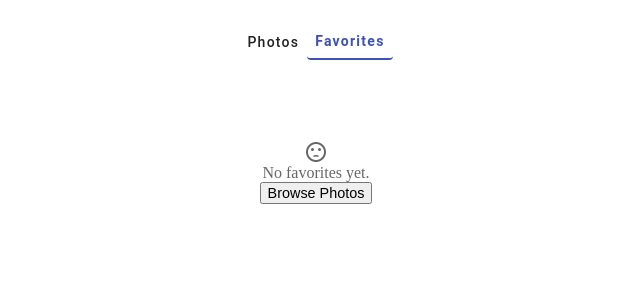
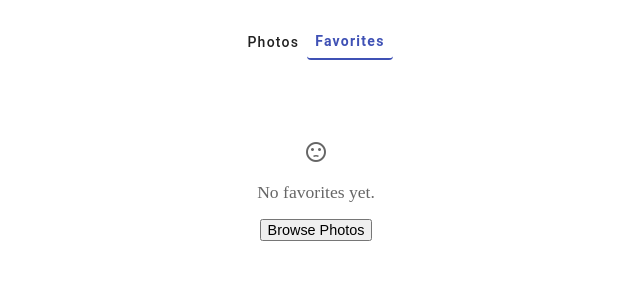
Before and after one commit to thanasismak/photo-library, an Angular app: page /favorites in a window 1280 px wide. Shown: the top 300 px of the page, without its empty margins (324-964 px from the left). Built offline with nearby package versions, Linux system fonts and the light colour scheme.

Commit message:
fix test

```diff
--- a/src/app/features/favorites/favorite-page/favorite-page.html
+++ b/src/app/features/favorites/favorite-page/favorite-page.html
@@ -8,7 +8,7 @@
 <ng-template #noFavoritesTemplate>
     <div class="empty-state">
         <mat-icon fontIcon="sentiment_dissatisfied"></mat-icon>
-        <div>No favorites yet.</div>
+        <p>No favorites yet.</p>
         <button mat-stroked-button color="primary" [routerLink]="['/photos']">
             Browse Photos
         </button>
```
Also changed, not shown: 1 other file (tests, documents, lock files or other folders).
